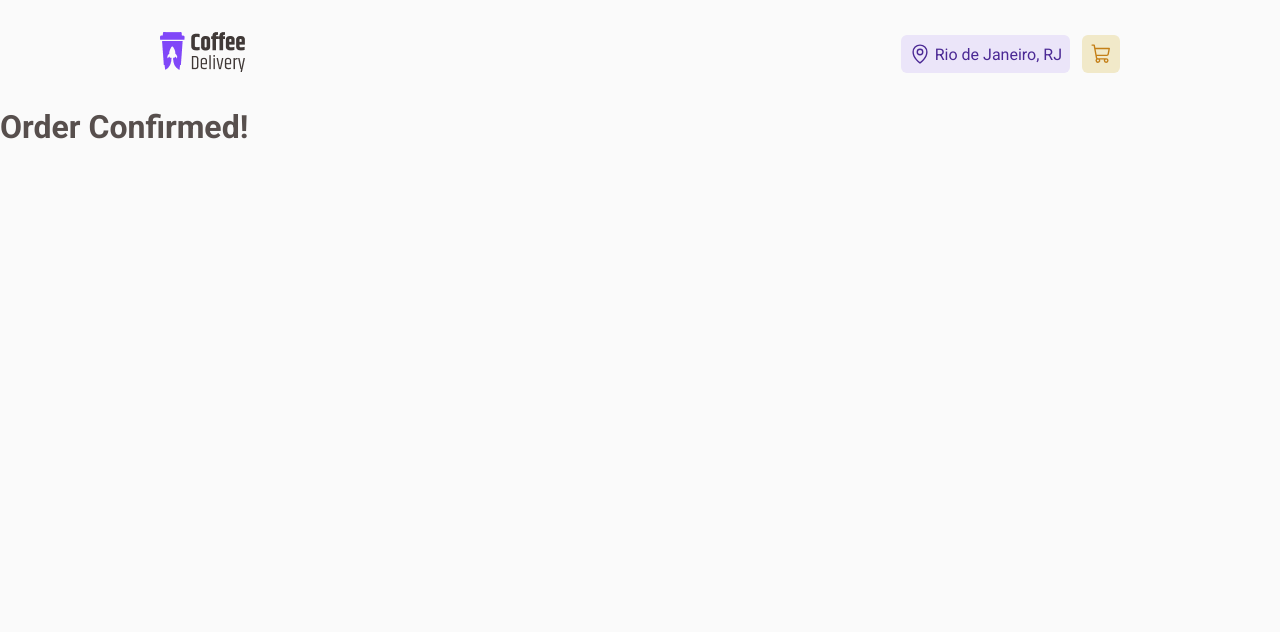
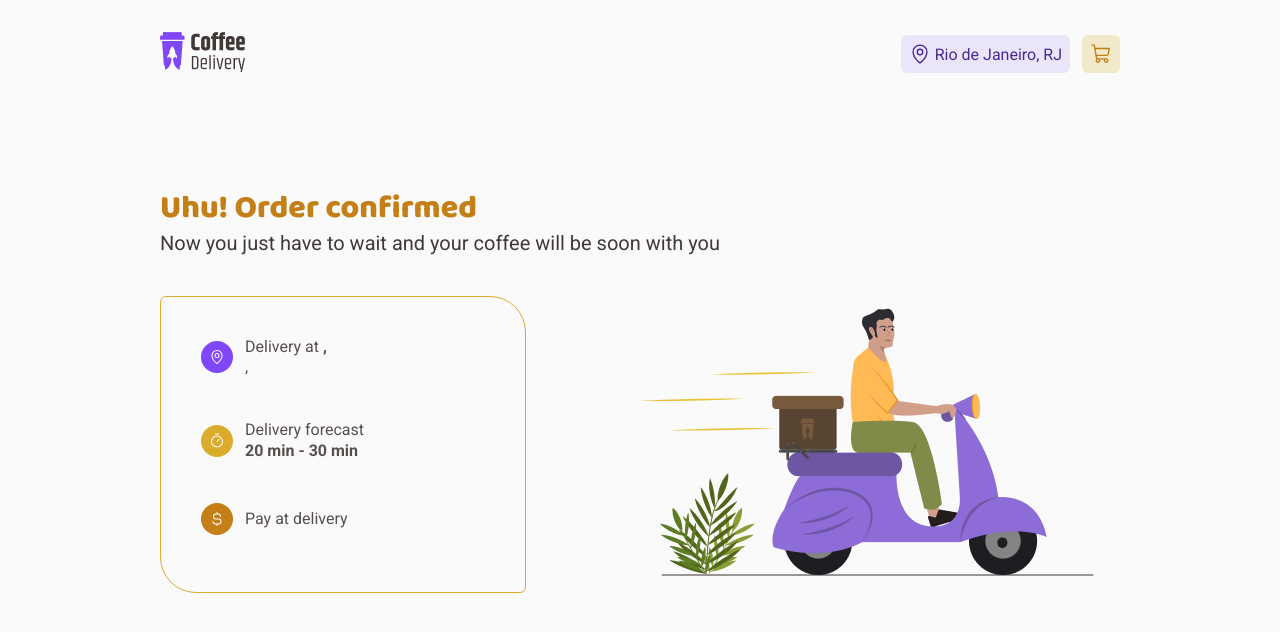
Before and after one commit to BrenoFischer/rocketseat, a React (Vite) app in the folder challenge-2/: page /success in a window 1280 px wide. Shown: the top 632 px of the page. Built offline with nearby package versions, Linux system fonts and the light colour scheme.

Commit message:
complete order success page

```diff
--- a/challenge-2/src/pages/OrderSuccess/index.tsx
+++ b/challenge-2/src/pages/OrderSuccess/index.tsx
@@ -1,3 +1,115 @@
+import React, { useContext } from 'react'
+
+import OrderSuccessIllustration from '../../assets/orderConfirmationIllustration.png'
+import {
+  ICONS_BACKGROUND_COLORS,
+  OrderInformationComponentIconWrapper,
+  OrderInformationComponentText,
+  OrderInformationComponentWrapper,
+  OrderInformationContainer,
+  OrderSuccessContainer,
+} from './styles'
+import { MapPin, Timer, CurrencyDollarSimple } from '@phosphor-icons/react'
+import { CartContext } from '../../contexts/CartContext'
+
+function generatePaymentMethodString(paymentMethod: string | null) {
+  if (paymentMethod === null) return ''
+  switch (paymentMethod) {
+    case 'credit':
+      return 'Credit Card'
+    case 'debit':
+      return 'Debit Card'
+    case 'cash':
+      return 'Cash'
+  }
+}
+
 export function OrderSuccess() {
-  return <h1>Order Confirmed!</h1>
+  const { cartFormValues } = useContext(CartContext)
+  const { addressInformation, paymentMethod } = cartFormValues
+  const { city, state, street, number } = addressInformation
+
+  const paymentMethodString = generatePaymentMethodString(
+    paymentMethod.paymentMethod,
+  )
+
+  interface OrderInformationComponentProps {
+    children: React.JSX.Element
+    icon: React.JSX.Element
+    iconBackgroundColor: keyof typeof ICONS_BACKGROUND_COLORS
+  }
+
+  function OrderInformationComponent({
+    icon,
+    iconBackgroundColor,
+    children,
+  }: OrderInformationComponentProps) {
+    return (
+      <OrderInformationComponentWrapper>
+        <OrderInformationComponentIconWrapper
+          iconBackgroundColor={iconBackgroundColor}
+        >
+          {icon}
+        </OrderInformationComponentIconWrapper>
+        {children}
+      </OrderInformationComponentWrapper>
+    )
+  }
+
+  return (
+    <OrderSuccessContainer>
+      <h1>Uhu! Order confirmed</h1>
+      <h3>Now you just have to wait and your coffee will be soon with you</h3>
+      <div>
+        <OrderInformationContainer>
+          <OrderInformationComponent
+            icon={<MapPin size={16} />}
+            iconBackgroundColor="purple"
+          >
+            <div>
+              <OrderInformationComponentText>
+                Delivery at
+                <b>{` ${number}, ${street}`}</b>
+              </OrderInformationComponentText>
+              <OrderInformationComponentText>
+                {`${city}, ${state}`}
+              </OrderInformationComponentText>
+            </div>
+          </OrderInformationComponent>
+          <OrderInformationComponent
+            icon={<Timer size={16} />}
+            iconBackgroundColor="yellow"
+          >
+            <div>
+              <OrderInformationComponentText>
+                Delivery forecast
+              </OrderInformationComponentText>
+              <OrderInformationComponentText>
+                <b>20 min - 30 min</b>
+              </OrderInformationComponentText>
+            </div>
+          </OrderInformationComponent>
+          <OrderInformationComponent
+            icon={<CurrencyDollarSimple size={16} />}
+            iconBackgroundColor="yellowDark"
+          >
+            <div>
+              <OrderInformationComponentText>
+                Pay at delivery
+              </OrderInformationComponentText>
+              <OrderInformationComponentText>
+                <b>{paymentMethodString || ''}</b>
+              </OrderInformationComponentText>
+            </div>
+          </OrderInformationComponent>
+        </OrderInformationContainer>
+        <div>
+          <img
+            src={OrderSuccessIllustration}
+            alt="Illustration of order being delivered with a motocycle"
+          />
+        </div>
+      </div>
+    </OrderSuccessContainer>
+  )
 }
--- a/challenge-2/src/pages/OrderSuccess/styles.ts
+++ b/challenge-2/src/pages/OrderSuccess/styles.ts
@@ -0,0 +1,93 @@
+import styled from 'styled-components'
+
+export const OrderSuccessContainer = styled.div`
+  padding: 5rem 10rem;
+
+  h1 {
+    font-family: 'Baloo 2';
+    font-weight: 800;
+    font-size: 2rem;
+    line-height: 130%;
+
+    /* Brand / Yellow Dark */
+
+    color: ${(props) => props.theme['yellow-dark']};
+  }
+
+  h3 {
+    font-size: 1.25rem;
+    font-weight: 400;
+    line-height: 130%;
+
+    color: ${(props) => props.theme['base-subtitle']};
+    font-stretch: 100;
+  }
+
+  > div {
+    margin-top: 2.5rem;
+    display: flex;
+    gap: 6.4rem;
+  }
+`
+
+export const OrderInformationContainer = styled.main`
+  padding: 2.5rem;
+  box-sizing: border-box;
+  max-width: 32.875rem;
+
+  display: flex;
+  flex-direction: column;
+  align-items: flex-start;
+  gap: 2.6rem;
+
+  border-radius: 6px 2.25rem;
+  border: 1px solid ${(props) => props.theme.yellow};
+
+  flex-grow: 1;
+`
+
+export const OrderInformationComponentWrapper = styled.div`
+  display: flex;
+  align-items: center;
+  padding: 0px;
+  gap: 0.75rem;
+`
+
+export const ICONS_BACKGROUND_COLORS = {
+  yellowDark: 'yellow-dark',
+  yellow: 'yellow',
+  purple: 'purple',
+} as const
+
+interface OrderInformationComponentIconWrapperProps {
+  iconBackgroundColor: keyof typeof ICONS_BACKGROUND_COLORS
+}
+
+export const OrderInformationComponentIconWrapper = styled.div<OrderInformationComponentIconWrapperProps>`
+  display: flex;
+  justify-content: center;
+  align-items: center;
+  padding: 0.5rem;
+  gap: 0.5rem;
+
+  width: 2rem;
+  height: 2rem;
+
+  background: ${(props) =>
+    props.theme[ICONS_BACKGROUND_COLORS[props.iconBackgroundColor]]};
+  border-radius: 1000px;
+
+  color: ${(props) => props.theme.white};
+`
+
+export const OrderInformationComponentText = styled.p`
+  font-family: 'Roboto';
+  font-style: normal;
+  font-weight: 400;
+  font-size: 1rem;
+  line-height: 130%;
+
+  color: ${(props) => props.theme['base-text']};
+
+  order: 1;
+`
```
Also changed, not shown: challenge-2/src/assets/orderConfirmationIllustration.png (added).
